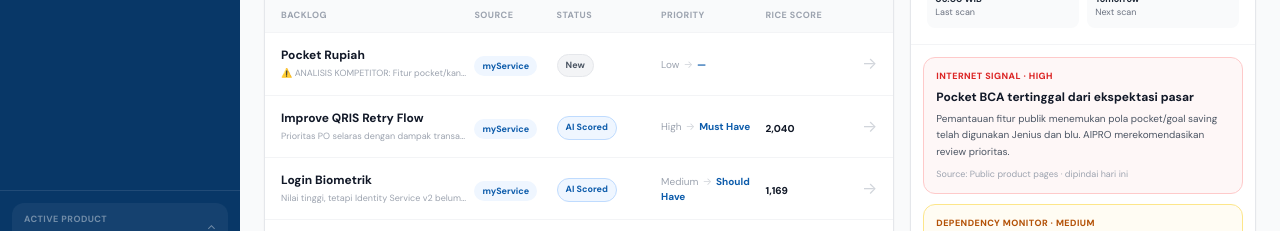
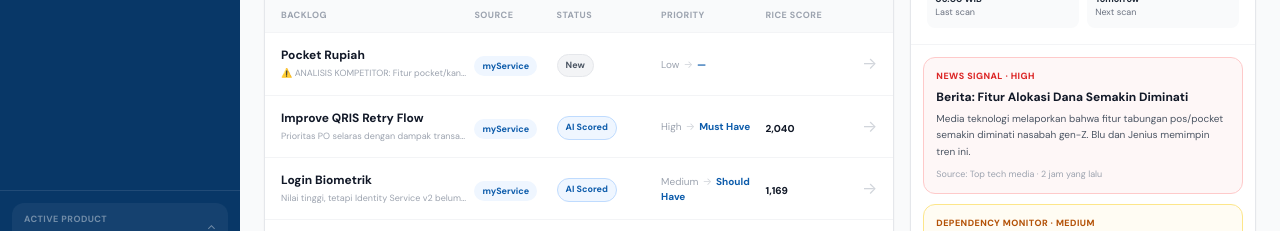
Before and after one commit to irvan90/aipro, an Angular app in the folder compass/: page /dashboard in a window 1280 px wide. Shown: the part 462-693 px from the top of the page. Built offline with nearby package versions, Linux system fonts and the light colour scheme.

Commit message:
feat: adjust daily radar AI insights for Pocket Rupiah and news

```diff
--- a/compass/src/app/pages/dashboard/dashboard.component.html
+++ b/compass/src/app/pages/dashboard/dashboard.component.html
@@ -69,7 +69,7 @@
       </div>
 
       <div class="p-3 space-y-2.5">
-        @for (insight of dailyInsights; track insight.title) {
+        @for (insight of dailyInsights(); track insight.title) {
           <a [routerLink]="['/backlog', insight.backlogId]" class="block p-3 rounded-xl border hover:shadow-sm transition-shadow" [class]="insightClass(insight.severity)">
             <div class="text-[9px] font-black uppercase tracking-wider" [class]="insight.severity === 'high' ? 'text-red-600' : insight.severity === 'medium' ? 'text-amber-700' : 'text-bca-primary'">{{ insight.eyebrow }}</div>
             <h3 class="text-xs font-bold text-gray-900 mt-1.5">{{ insight.title }}</h3>
--- a/compass/src/app/pages/dashboard/dashboard.component.ts
+++ b/compass/src/app/pages/dashboard/dashboard.component.ts
@@ -48,12 +48,25 @@
     });
   });
 
-  dailyInsights: DailyInsight[] = [
-    {
-      type: 'market', eyebrow: 'Internet signal · High', title: 'Pocket BCA tertinggal dari ekspektasi pasar',
+  dailyInsights = computed<DailyInsight[]>(() => {
+    const insights: DailyInsight[] = [];
+    const pocketRupiah = this.allBacklogs().find(b => b.id === 'pocket-rupiah');
+
+    if (pocketRupiah && pocketRupiah.status !== 'new' && pocketRupiah.status !== 'draft') {
+      insights.push({
+        type: 'market', eyebrow: 'Internet signal · High', title: 'Pocket Rupiah tertinggal dari ekspektasi pasar',
         body: 'Pemantauan fitur publik menemukan pola pocket/goal saving telah digunakan Jenius dan blu. AIPRO merekomendasikan review prioritas.',
-      source: 'Public product pages · dipindai hari ini', severity: 'high', backlogId: 'pocket-bca',
-    },
+        source: 'Public product pages · dipindai hari ini', severity: 'high', backlogId: 'pocket-rupiah',
+      });
+    }
+
+    insights.push({
+      type: 'market', eyebrow: 'News signal · High', title: 'Berita: Fitur Alokasi Dana Semakin Diminati',
+      body: 'Media teknologi melaporkan bahwa fitur tabungan pos/pocket semakin diminati nasabah gen-Z. Blu dan Jenius memimpin tren ini.',
+      source: 'Top tech media · 2 jam yang lalu', severity: 'high', backlogId: 'pocket-rupiah',
+    });
+
+    insights.push(
       {
         type: 'dependency', eyebrow: 'Dependency monitor · Medium', title: 'Login Biometrik masih memiliki blocker',
         body: 'Identity Service v2 belum siap. Memajukan delivery sekarang berisiko menambah dua sprint rework.',
@@ -63,8 +76,11 @@
         type: 'performance', eyebrow: 'KPI monitor · Stable', title: 'QRIS Retry masuk fase pemantauan',
         body: 'Backlog sudah delivered. AI akan memantau transaction success rate sebelum dampaknya dinyatakan tercapai.',
         source: 'Product KPI context', severity: 'info', backlogId: 'qris-retry',
-    },
-  ];
+      }
+    );
+
+    return insights;
+  });
 
   statusLabel(status: BacklogStatus): string {
     return {
```
Lines whose indentation alone changed are shown as unchanged.
